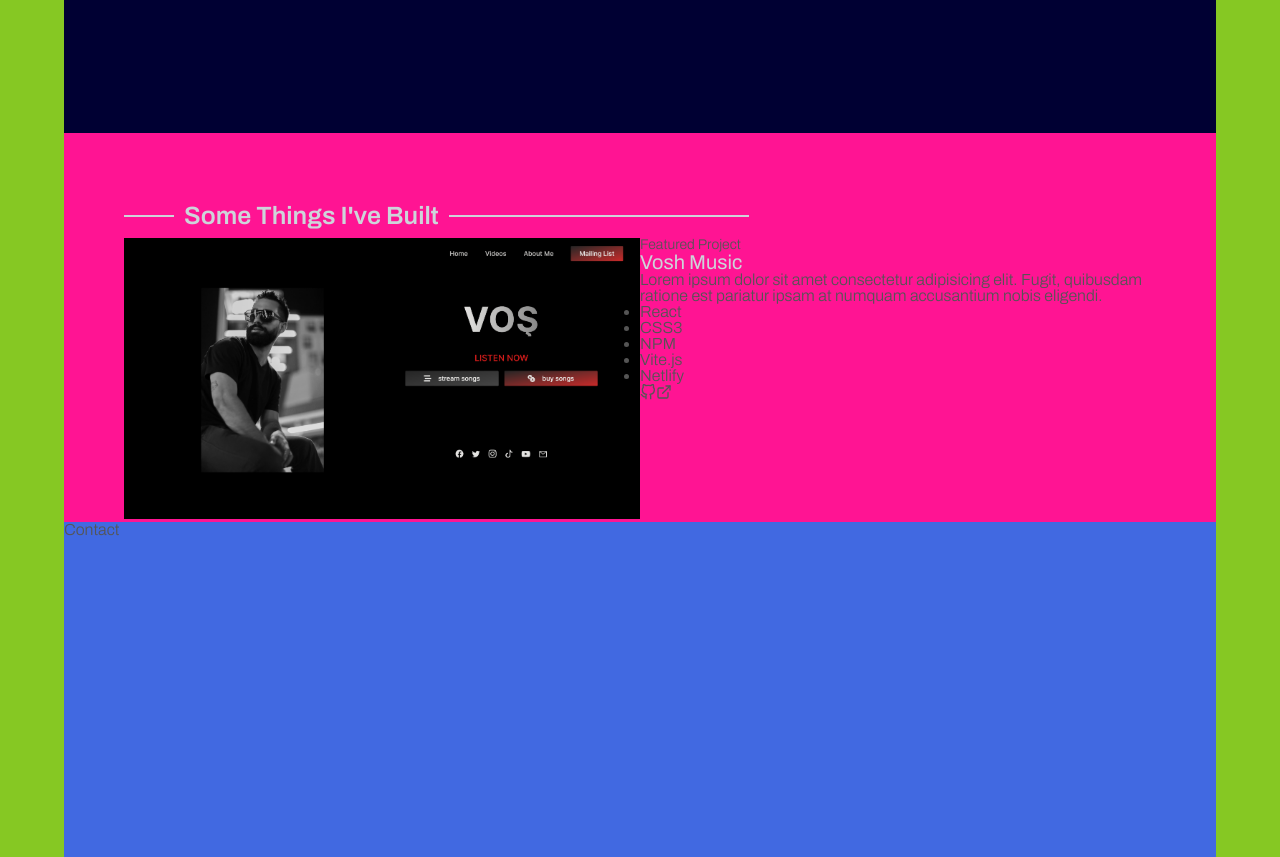
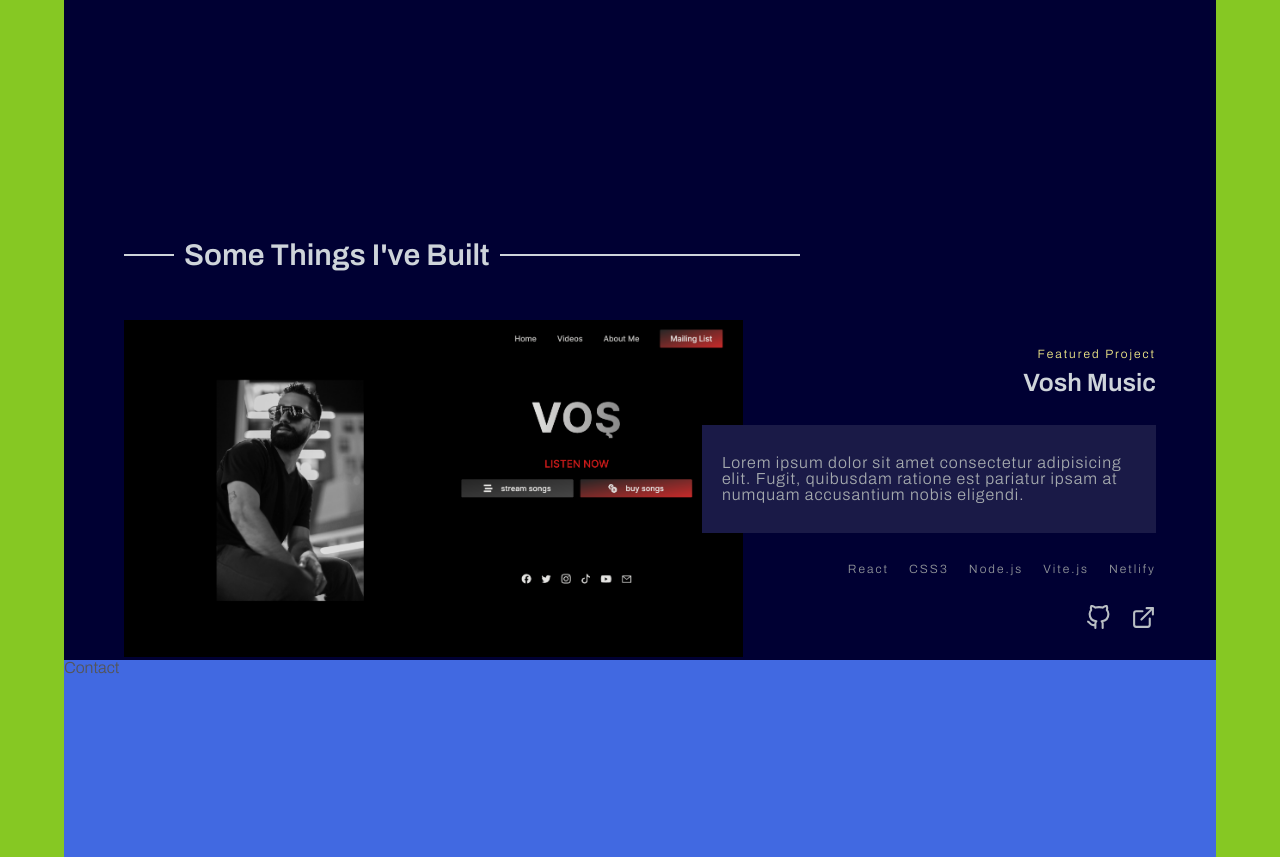
Before and after one commit to jrobles0717/My-Personal-Website, a React (Vite) app: page / in a window 1280 px wide. Shown: the part 2080-2937 px from the top of the page. Built offline with nearby package versions, Linux system fonts and the light colour scheme.

Commit message:
featured project component added

```diff
--- a/css/style.css
+++ b/css/style.css
@@ -100,12 +100,28 @@ body {
   grid-template-columns: [full-start] minmax(6rem, 1fr) [center-start] repeat(8, [col-start] minmax(min-content, 14rem) [col-end]) [center-end] minmax(6rem, 1fr) [full-end];
   background-color: #000033; }
 
+.icon:link, .icon:visited {
+  color: #b9bfc4;
+  display: inline-block;
+  transition: all 0.5s;
+  cursor: pointer; }
+
+.icon:hover, .icon:active {
+  color: #f7ef8a;
+  transform: scale(1.05); }
+
 .heading--2 {
-  font-size: 2.5rem;
+  font-size: 3rem;
   padding: 1rem 0;
-  color: #ced4da; }
+  color: #ced4da;
+  font-weight: 600; }
 
 .heading--3 {
+  font-size: 2.5rem;
+  color: #ced4da;
+  font-weight: 600; }
+
+.heading--4 {
   font-size: 2rem;
   color: #ced4da;
   font-weight: 400; }
@@ -116,13 +132,34 @@ body {
 .paragraph {
   line-height: 1.5;
   font-size: 1.8rem;
-  color: #a5aaae; }
+  color: #a5aaae;
+  -moz-hyphens: auto;
+  -ms-hyphens: auto;
+  -webkit-hyphens: auto;
+  hyphens: auto; }
+  .paragraph__xs {
+    font-size: 1.2rem;
+    letter-spacing: 0.2rem;
+    font-weight: 300;
+    -moz-hyphens: auto;
+    -ms-hyphens: auto;
+    -webkit-hyphens: auto;
+    hyphens: auto; }
   .paragraph__sm {
     font-size: 1.4rem;
-    font-weight: 300; }
+    font-weight: 300;
+    -moz-hyphens: auto;
+    -ms-hyphens: auto;
+    -webkit-hyphens: auto;
+    hyphens: auto; }
   .paragraph__md {
     font-size: 1.6rem;
-    font-weight: 300; }
+    color: #a5aaae;
+    font-weight: 300;
+    -moz-hyphens: auto;
+    -ms-hyphens: auto;
+    -webkit-hyphens: auto;
+    hyphens: auto; }
 
 .mt-sm {
   margin-top: 2rem; }
@@ -364,7 +401,7 @@ body {
     grid-row: 3 / 4;
     column-gap: 2rem;
     display: grid;
-    grid-template-columns: repeat(2, 1fr); }
+    grid-template-columns: max-content 35vw; }
     .experience__table--left {
       grid-column: 1 / 2; }
       .experience__table--left__list {
@@ -439,7 +476,6 @@ body {
         color: #f7ef8a; }
 
 .projects {
-  background-color: deeppink;
   grid-column: full-start / full-end;
   grid-row: 4 / 5;
   display: grid;
@@ -465,17 +501,52 @@ body {
       width: 30rem;
       display: block;
       margin-left: 1rem; }
-  .projects .projects__featured {
+  .projects__featured {
     grid-column: col-start 1 / col-end 2;
     grid-row: 3 / 4;
     display: grid;
-    grid-template-columns: repeat(2, 1fr); }
-    .projects .projects__featured--img {
+    grid-template-columns: 0.6fr 0.4fr; }
+    .projects__featured--img {
       grid-column: 1 / 2;
       width: 100%;
       height: auto; }
-    .projects .projects__featured--text-box {
-      grid-column: 2 / 3; }
+    .projects__featured--text-box {
+      grid-column: 2 / 3;
+      grid-row-gap: 1rem;
+      align-self: center;
+      justify-items: flex-end;
+      display: grid;
+      grid-template-rows: repeat(5, minmax(min-content, max-content)); }
+      .projects__featured--text-box__heading {
+        grid-row: 2 / 3;
+        font-weight: 600; }
+        .projects__featured--text-box__heading-sub {
+          grid-row: 1 / 2;
+          color: #f7ef8a; }
+      .projects__featured--text-box__paragraph {
+        grid-row: 3 / 4;
+        background-color: #1a1a47;
+        padding: 3rem 2rem;
+        letter-spacing: 0.1rem;
+        margin-left: -10%; }
+      .projects__featured--text-box__list {
+        grid-row: 4 / 5;
+        list-style: none;
+        font-size: 1.2rem;
+        letter-spacing: 0.2rem;
+        font-weight: 300;
+        display: flex;
+        column-gap: 2rem;
+        color: #909499; }
+      .projects__featured--text-box__link {
+        grid-row: 5 / 6;
+        display: flex;
+        align-items: center;
+        column-gap: 2rem;
+        color: #b9bfc4; }
+      .projects__featured--text-box__icon {
+        width: 2.5rem;
+        height: 2.5rem; }
 
 .contact {
   background-color: royalblue;
--- a/sass/base/_base.scss
+++ b/sass/base/_base.scss
@@ -159,3 +159,19 @@ body {
     background-color: $color-secondary;
   }
 }
+
+.icon {
+  &:link,
+  &:visited {
+    color: $color-grey-light-2;
+    display: inline-block;
+    transition: all 0.5s;
+    cursor: pointer;
+  }
+
+  &:hover,
+  &:active {
+    color: $color-primary;
+    transform: scale(1.05);
+  }
+}
--- a/sass/base/_typography.scss
+++ b/sass/base/_typography.scss
@@ -1,11 +1,19 @@
 .heading {
   &--2 {
-    font-size: 2.5rem;
+    font-size: 3rem;
     padding: 1rem 0;
     color: $color-grey-light-1;
+    font-weight: 600;
   }
 
   &--3 {
+    font-size: 2.5rem;
+    // padding: 1rem 0;
+    color: $color-grey-light-1;
+    font-weight: 600;
+  }
+
+  &--4 {
     font-size: 2rem;
     // padding: 1rem 0;
     color: $color-grey-light-1;
@@ -21,14 +29,25 @@
   line-height: 1.5;
   font-size: 1.8rem;
   color: $color-grey-light-3;
+  @include hyphens;
+
+  &__xs {
+    font-size: 1.2rem;
+    letter-spacing: 0.2rem;
+    font-weight: 300;
+    @include hyphens;
+  }
 
   &__sm {
     font-size: 1.4rem;
     font-weight: 300;
+    @include hyphens;
   }
 
   &__md {
     font-size: 1.6rem;
+    color: $color-grey-light-3;
     font-weight: 300;
+    @include hyphens;
   }
 }
--- a/sass/pages/_home.scss
+++ b/sass/pages/_home.scss
@@ -354,7 +354,7 @@
 }
 
 .projects {
-  background-color: deeppink;
+  // background-color: deeppink;
   // height: 50rem;
   grid-column: full-start / full-end;
   grid-row: 4 / 5;
@@ -387,11 +387,11 @@
     }
   }
 
-  .projects__featured {
+  &__featured {
     grid-column: col-start 1 / col-end 2;
     grid-row: 3 / 4;
 
-    @include grid-2x1;
+    @include grid-2x1--projects;
     &--img {
       grid-column: 1 / 2;
       width: 100%;
@@ -400,13 +400,37 @@
 
     &--text-box {
       grid-column: 2 / 3;
+      grid-row-gap: 1rem;
+      align-self: center;
+      justify-items: flex-end;
+
+      @include grid-1x5;
+
       &__heading {
+        grid-row: 2 / 3;
+        font-weight: 600;
         &-sub {
+          grid-row: 1 / 2;
+          color: $color-primary;
         }
       }
       &__paragraph {
+        grid-row: 3 / 4;
+        background-color: $color-secondary-light-1;
+        padding: 3rem 2rem;
+        letter-spacing: 0.1rem;
+
+        margin-left: -10%;
       }
       &__list {
+        grid-row: 4 / 5;
+        list-style: none;
+        font-size: 1.2rem;
+        letter-spacing: 0.2rem;
+        font-weight: 300;
+        display: flex;
+        column-gap: 2rem;
+        color: $color-grey-light-4;
       }
 
       &__item {
@@ -423,9 +447,22 @@
       }
 
       &__link {
+        grid-row: 5 / 6;
+        display: flex;
+        align-items: center;
+        column-gap: 2rem;
+        color: $color-grey-light-2;
       }
 
       &__icon {
+        width: 2.5rem;
+        height: 2.5rem;
+
+        // transition: all 0.5s;
+
+        &:hover {
+          // color: $color-primary;
+        }
       }
     }
   }
--- a/src/components/Projects.jsx
+++ b/src/components/Projects.jsx
@@ -5,7 +5,9 @@ import voshMusic from "../../img/vosh-music.png";
 function Projects() {
   return (
     <section className="projects">
-      <h2 className="projects__heading heading--2">Some Things I've Built</h2>
+      <h2 className="projects__heading heading--2 mb-md">
+        Some Things I've Built
+      </h2>
       <div className="projects__featured">
         <picture>
           <img
@@ -15,18 +17,18 @@ function Projects() {
           />
         </picture>
         <div className="projects__featured--text-box">
-          <p className="projects__featured--text-box__heading-sub paragraph__sm">
+          <p className="projects__featured--text-box__heading-sub paragraph__xs">
             Featured Project
           </p>
-          <h3 className="projects__featured--text-box__heading heading--3">
+          <h3 className="projects__featured--text-box__heading heading--3 mb-sm">
             Vosh Music
           </h3>
-          <p className="projects__featured--text-box__paragraph paragraph__md">
+          <p className="projects__featured--text-box__paragraph paragraph__md mb-sm">
             Lorem ipsum dolor sit amet consectetur adipisicing elit. Fugit,
             quibusdam ratione est pariatur ipsam at numquam accusantium nobis
             eligendi.
           </p>
-          <ul className="projects__featured--text-box__list">
+          <ul className="projects__featured--text-box__list mb-sm">
             <li className="projects__featured--text-box__item projects__featured--text-box__item--1">
               React
             </li>
@@ -34,7 +36,7 @@ function Projects() {
               CSS3
             </li>
             <li className="projects__featured--text-box__item projects__featured--text-box__item--3">
-              NPM
+              Node.js
             </li>
             <li className="projects__featured--text-box__item projects__featured--text-box__item--4">
               Vite.js
@@ -44,8 +46,16 @@ function Projects() {
             </li>
           </ul>
           <div className="projects__featured--text-box__link">
-            <FiGithub className="projects__featured--text-box__icon" />
-            <FiExternalLink className="projects__featured--text-box__icon" />
+            <a
+              href="https://github.com/jrobles0717/Vos-Website"
+              target="_blank"
+              className="icon"
+            >
+              <FiGithub className="projects__featured--text-box__icon" />
+            </a>
+            <a href="http://vosh-music.com/" target="_blank" className="icon">
+              <FiExternalLink className="projects__featured--text-box__icon" />
+            </a>
           </div>
         </div>
       </div>
--- a/src/components/TableContent.jsx
+++ b/src/components/TableContent.jsx
@@ -9,7 +9,7 @@ function TableContent({ current }) {
             : ""
         }`}
       >
-        <h3 className="experience__table--right__heading heading--3">
+        <h3 className="experience__table--right__heading heading--4">
           Web Development Intern{" "}
           <span className="heading__span">@ Watric Resources</span>
         </h3>
@@ -46,7 +46,7 @@ function TableContent({ current }) {
             : ""
         }`}
       >
-        <h3 className="experience__table--right__heading heading--3">
+        <h3 className="experience__table--right__heading heading--4">
           Back-end Developer{" "}
           <span className="heading__span">@ Health Computer Systems</span>
         </h3>
@@ -95,7 +95,7 @@ function TableContent({ current }) {
             : ""
         }`}
       >
-        <h3 className="experience__table--right__heading heading--3">
+        <h3 className="experience__table--right__heading heading--4">
           Software Developer Consultant{" "}
           <span className="heading__span">@ The Cervantes Group</span>
         </h3>
@@ -142,7 +142,7 @@ function TableContent({ current }) {
             : ""
         }`}
       >
-        <h3 className="experience__table--right__heading heading--3">
+        <h3 className="experience__table--right__heading heading--4">
           Junior Full Stack Developer{" "}
           <span className="heading__span">@ ScoreInc</span>
         </h3>
```
Also changed, not shown: sass/abstracts/_mixins.scss (+14 -2 lines).
